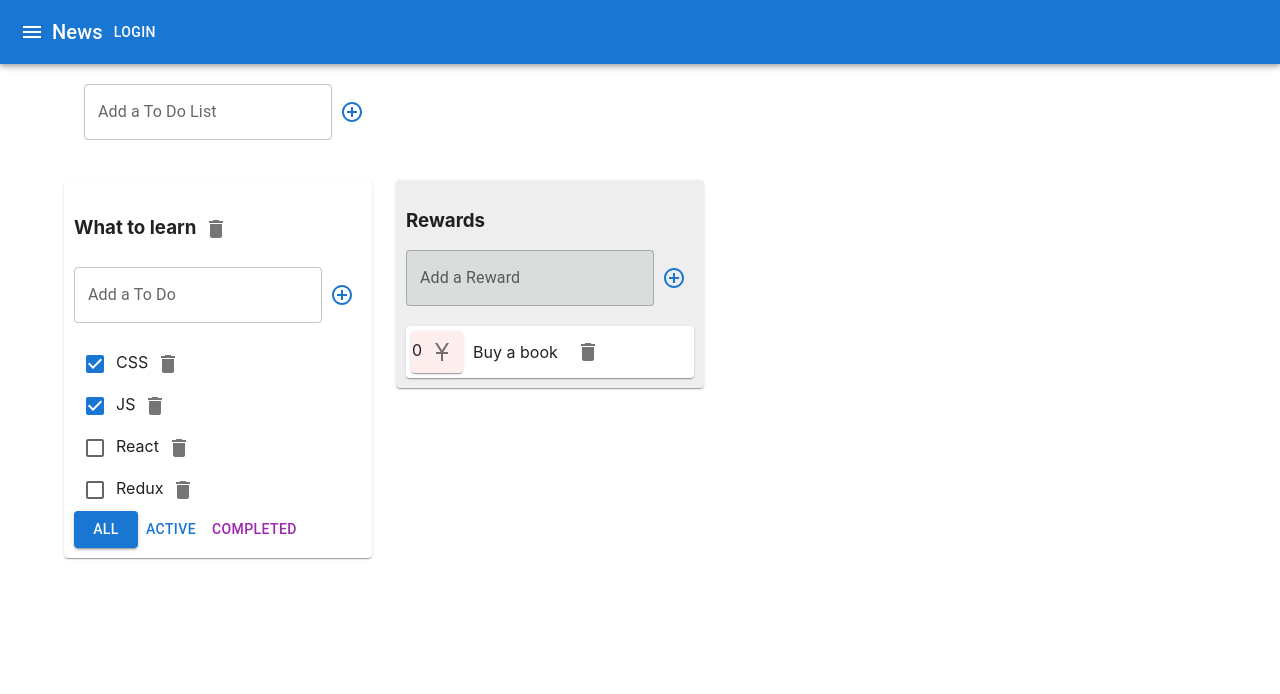
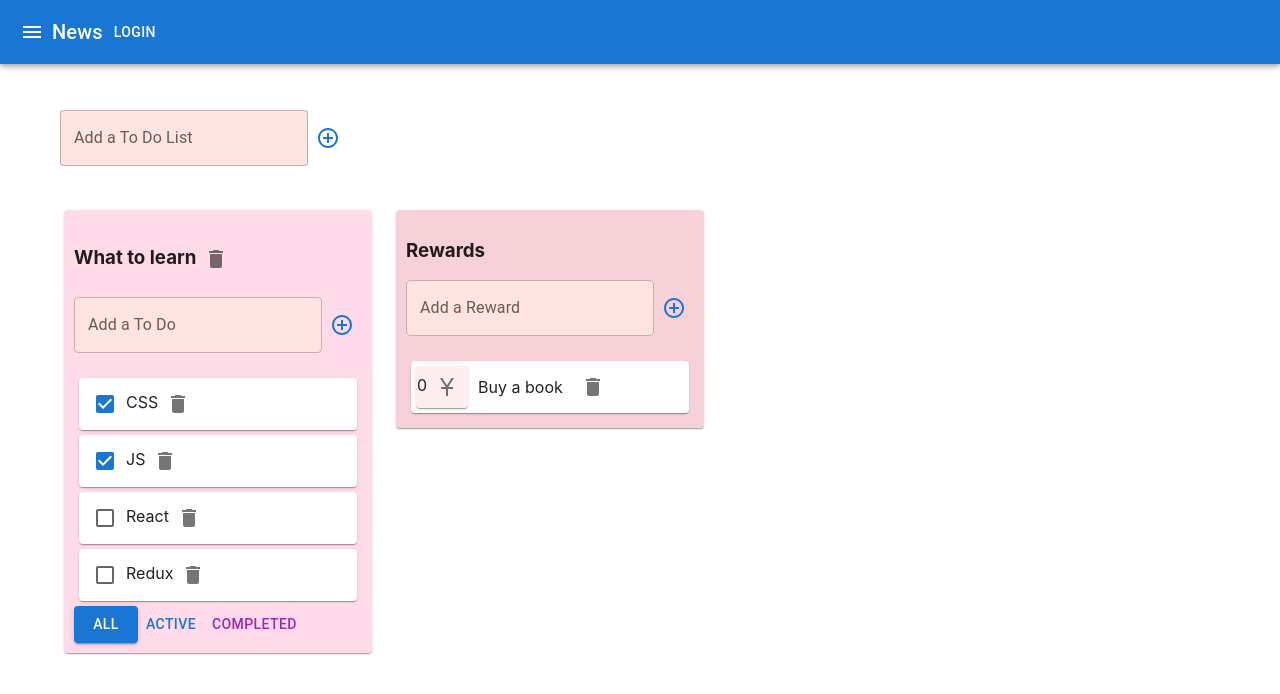
Before and after one commit to Desolateeeooo/to-do-list-ts, a React (Create React App) app: page / in a window 1280 px wide. Shown: the top 694 px of the page. Built offline with nearby package versions, Linux system fonts and the light colour scheme.

Commit message:
Change minor CSS styles
* Change color of AddItemForm component.
* Change color of TodoList component.
* Change color of RewardList component.
* Make a Paper parent component for each Task component.

```diff
--- a/src/app/App.css
+++ b/src/app/App.css
@@ -1,11 +1,11 @@
-/*.App {*/
-/*  padding: 30px;*/
-/*  display: flex;*/
-/*}*/
+.App {
+    display: flex;
+    flex-direction: column;
+}
 
-/*.App > div {*/
-/*  margin-right: 50px;*/
-/*}*/
+.App > div {
+    margin-top: 50px;
+}
 
 /*.error {*/
 /*  border: red 1px solid;*/
--- a/src/app/App.tsx
+++ b/src/app/App.tsx
@@ -104,14 +104,14 @@ function App() {
                 </Toolbar>
             </AppBar>
             <Container fixed>
-                <Grid container style={{padding: '20px'}}>
-                    <AddItemForm addItem={addTodoListHandler} label={"Add a To Do List"}/>
-                </Grid>
                 <Grid container spacing={3}>
+                    <Grid container style={{paddingTop: '20px', paddingLeft: '20px'}}>
+                        <AddItemForm addItem={addTodoListHandler} label={"Add a To Do List"} style={{background: '#FFE4E1'}}/>
+                    </Grid>
                     {todoLists && todoLists.map((tl) => {
                         return (
                             <Grid item key={tl.id}>
-                                <Paper style={{padding: '10px'}}>
+                                <Paper style={{padding: '10px', background: '#FFDBE9'}}>
                                     <TodoList
                                         key={tl.id}
                                         id={tl.id}
@@ -133,7 +133,7 @@ function App() {
                     {rewards && rewards.map((rl: RewardListType) => {
                         return (
                           <Grid item key={rl.id}>
-                          <Paper style={{padding: '10px', background: '#eeeeee'}}>
+                          <Paper style={{padding: '10px', background: '#F7D1D8'}}>
                               <RewardsContainer
                                 title={rl.title}
                                 rewards={rl.rewards}
--- a/src/app/features/Rewards/RewardsPresentational.tsx
+++ b/src/app/features/Rewards/RewardsPresentational.tsx
@@ -27,14 +27,14 @@ export const RewardsPresentational = React.memo((props: RewardsPropsType) => {
                     <h3>
                         <EditableSpan title={props.title} onChange={props.changeRewardsListTitle}></EditableSpan>
                     </h3>
-                    <AddItemForm addItem={props.addReward} label={"Add a Reward"} style={{background: '#D9DDDC'}}></AddItemForm>
+                    <AddItemForm addItem={props.addReward} label={"Add a Reward"} style={{background: '#FFE4E1'}}></AddItemForm>
                 </div>
                 <div>
                     <DndContext onDragEnd={props.onDragEndHandler} sensors={props.sensors}>
                         <SortableContext items={props.rewards} strategy={verticalListSortingStrategy}>
                             {props.rewards && props.rewards.map((r) => {
                                 return (
-                                    <Paper style={{padding: '5px'}}>
+                                    <Paper style={{padding: '5px', margin: '5px'}}>
                                         <Reward
                                             reward={r}
                                             key={r.id}
--- a/src/app/features/TodoList/TodoList.tsx
+++ b/src/app/features/TodoList/TodoList.tsx
@@ -2,7 +2,7 @@ import React, {useCallback} from 'react';
 import {FilterValuesType} from '../../App';
 import {AddItemForm} from '../../components/AddItemForm';
 import {EditableSpan} from '../../components/EditableSpan';
-import {Button, IconButton} from '@mui/material';
+import {Button, IconButton, Paper} from '@mui/material';
 import {Delete} from '@mui/icons-material';
 import Task from '../../components/Task';
 import {SortableContext, verticalListSortingStrategy} from '@dnd-kit/sortable';
@@ -104,12 +104,13 @@ export const TodoList = React.memo((props: TodoListPropsType) => {
                     <Delete/>
                 </IconButton>
             </h3>
-            <AddItemForm addItem={addTaskHandler} label={"Add a To Do"}/>
+            <AddItemForm addItem={addTaskHandler} label={"Add a To Do"} style={{background: '#FFE4E1'}}/>
             <div>
                 <DndContext onDragEnd={onDragEndHandler} sensors={sensors}>
                     <SortableContext items={filteredTasks} strategy={verticalListSortingStrategy}>
                         {filteredTasks.map((task) => {
                             return (
+                                <Paper style={{padding: '5px', margin: '5px'}}>
                                 <Task
                                     changeTaskStatus={props.changeTaskStatus}
                                     changeTaskTitle={props.changeTaskTitle}
@@ -119,6 +120,7 @@ export const TodoList = React.memo((props: TodoListPropsType) => {
                                     key={task.id}
                                     id={task.id}
                                 />
+                                </Paper>
                             );
                         })}
                     </SortableContext>
```
